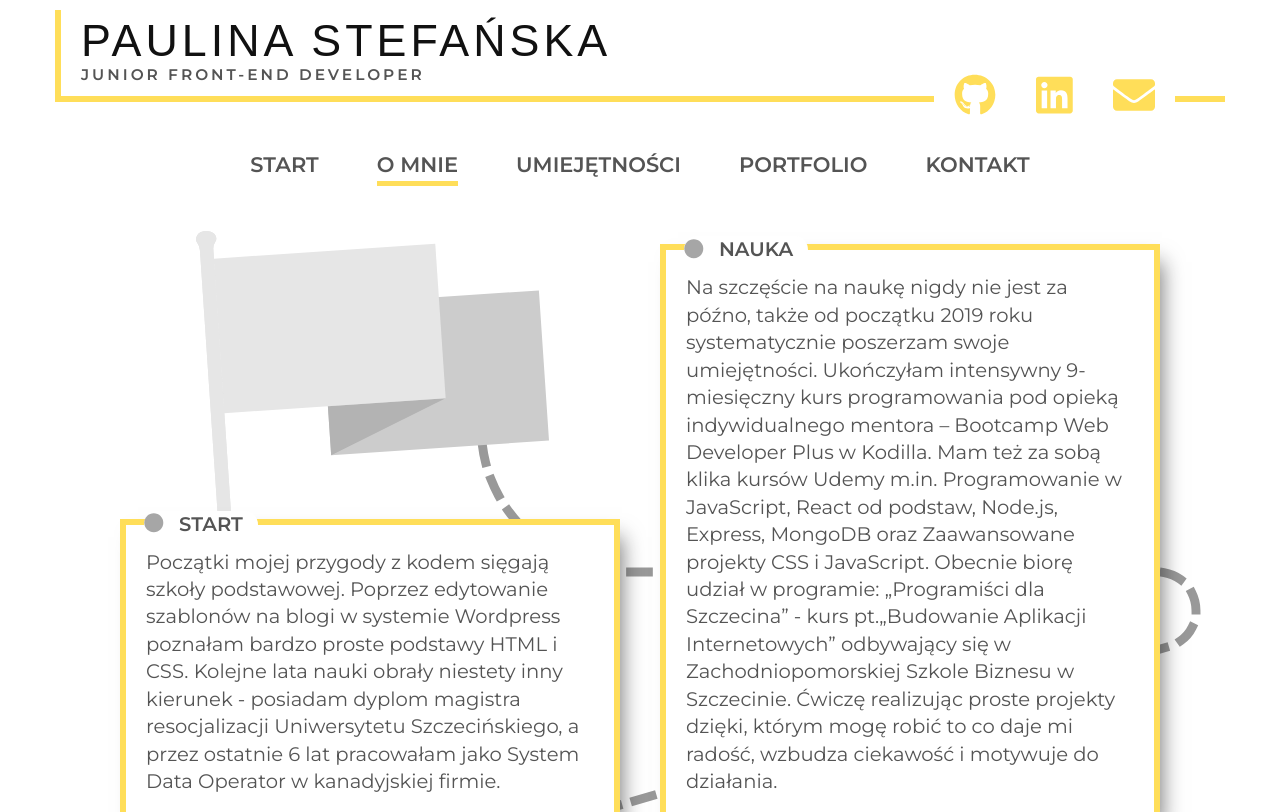
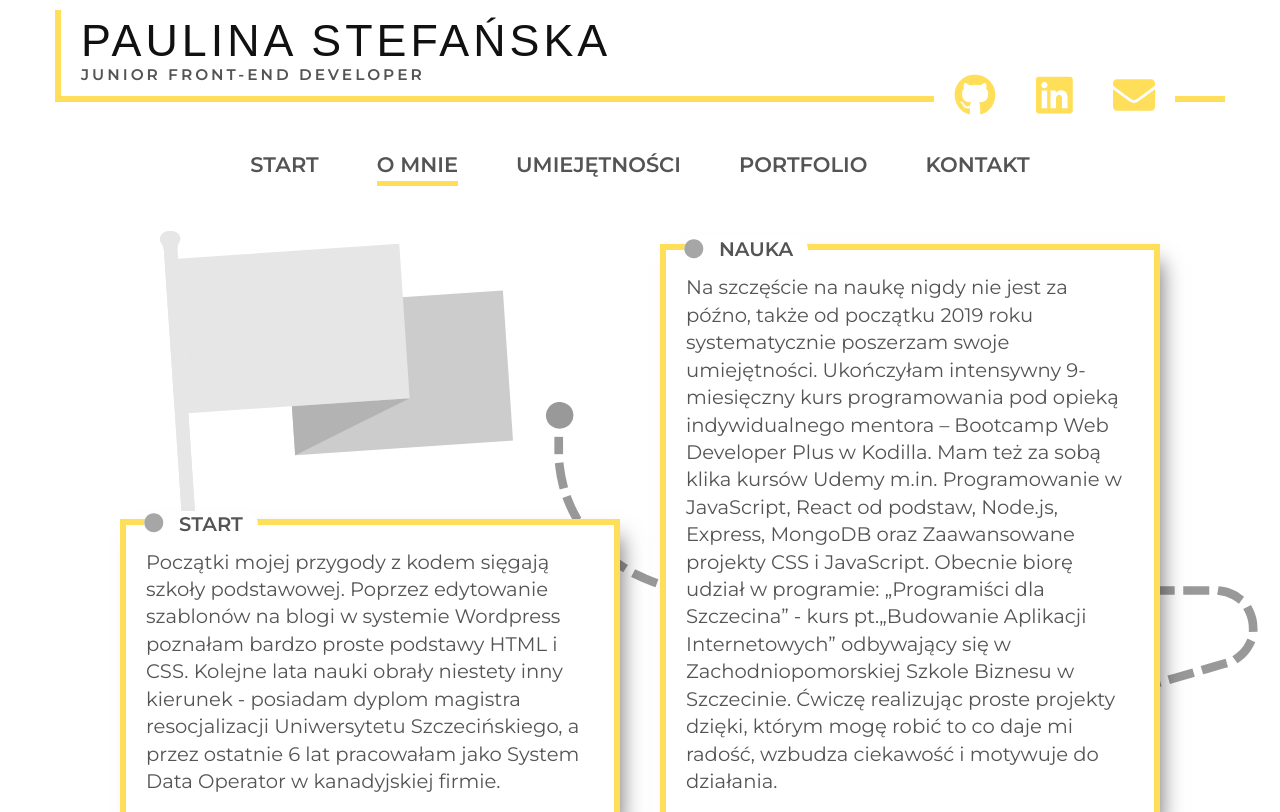
Before and after one commit to paulinastefanska/portfolio, a React (Create React App) app: page /about in a window 1280 px wide. Shown: the top 812 px of the page. Built offline with nearby package versions, Linux system fonts and the light colour scheme; a web font is replaced by a local one.

Commit message:
Change laptop line position

```diff
--- a/src/styles/pages/AboutPage.scss
+++ b/src/styles/pages/AboutPage.scss
@@ -102,9 +102,8 @@
 .laptop-line {
   display: none;
   position: absolute;
-  height: 72%;
-  top: 13%;
-  right: 2%;
+  height: 70%;
+  top: 15%;
   @include laptop {
     display: block;
   }
@@ -124,7 +123,7 @@
   }
   @include laptop {
     height: 55%;
-    left: 13%;
+    left: 10%;
     top: 1%;
   }
 }
```
